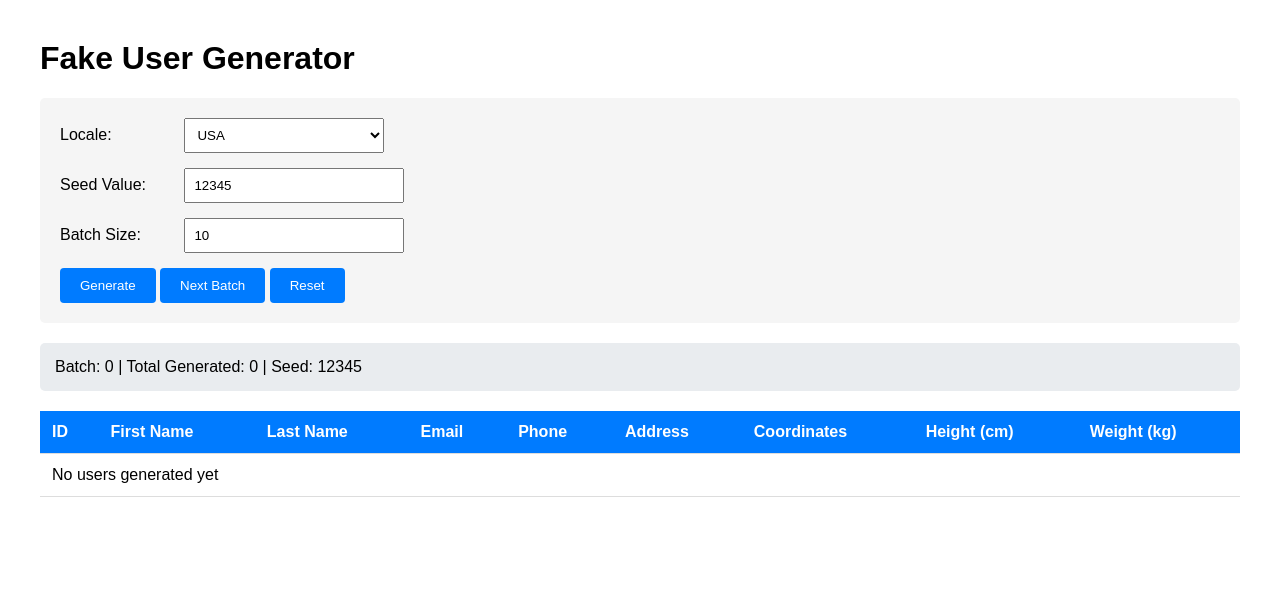
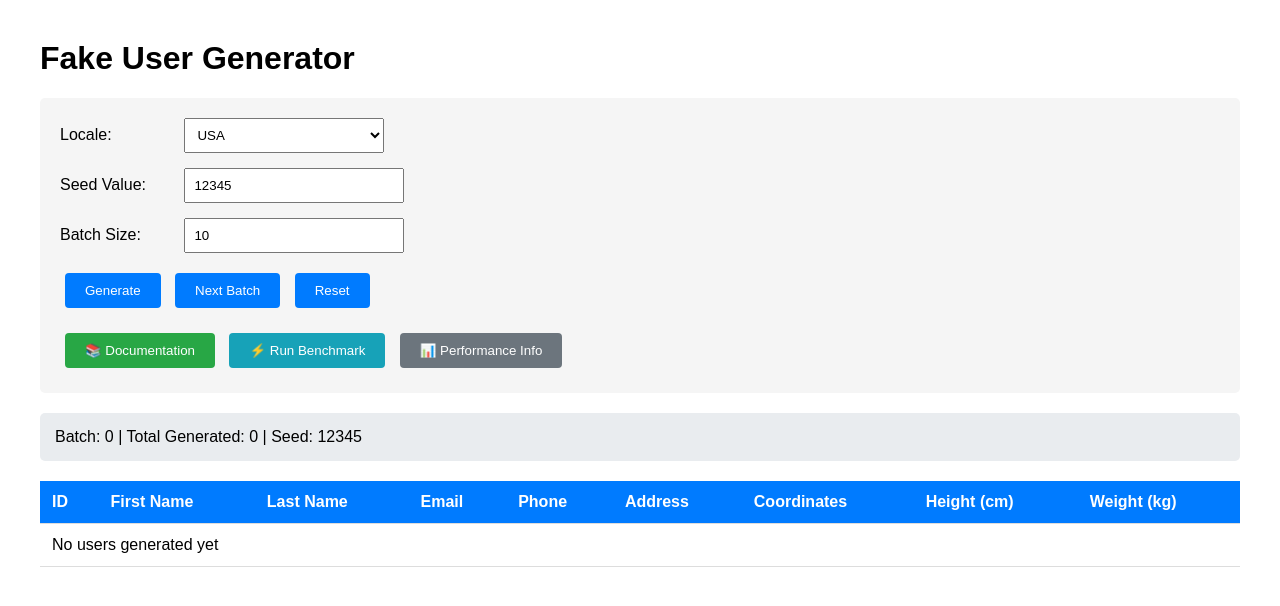
Before and after one commit to Khalodddd/data_engineering_tasks, a Flask app: page / in a window 1280 px wide. Shown: the top 606 px of the page. Run offline with Flask 3, Linux system fonts and the light colour scheme; some libraries are stand-ins or nearby versions.

Commit message:
app.py , index.html

```diff
--- a/task6/app.py
+++ b/task6/app.py
@@ -307,6 +307,126 @@ def generate_users():
     except Exception as e:
         return jsonify({'success': False, 'error': str(e)}), 400
 
+@app.route('/benchmark_test')
+def benchmark_test_page():
+    """HTML page for running benchmarks"""
+    return '''
+    <!DOCTYPE html>
+    <html>
+    <head>
+        <title>Benchmark Test - Fake User Generator</title>
+        <style>
+            body { font-family: Arial; margin: 40px; }
+            .container { max-width: 800px; margin: 0 auto; }
+            .controls { background: #f5f5f5; padding: 20px; border-radius: 5px; margin-bottom: 20px; }
+            button { padding: 10px 20px; background: #17a2b8; color: white; border: none; border-radius: 4px; cursor: pointer; margin: 5px; }
+            button:hover { background: #138496; }
+            .loading { color: #007bff; margin: 10px 0; }
+            .error { color: #dc3545; background: #f8d7da; padding: 10px; border-radius: 4px; margin: 10px 0; }
+            table { width: 100%; border-collapse: collapse; margin: 10px 0; }
+            th, td { padding: 10px; text-align: left; border-bottom: 1px solid #ddd; }
+            th { background: #007bff; color: white; }
+            .results { margin-top: 20px; }
+        </style>
+    </head>
+    <body>
+        <div class="container">
+            <h1>⚡ Benchmark Test</h1>
+            <p>Test the performance of your fake user generator across different batch sizes.</p>
+
+            <div class="controls">
+                <div style="margin-bottom: 15px;">
+                    <label>Locale: </label>
+                    <select id="locale">
+                        <option value="en_US">USA</option>
+                        <option value="de_DE">Germany</option>
+                    </select>
+                </div>
+
+                <div style="margin-bottom: 15px;">
+                    <label>Seed Value: </label>
+                    <input type="number" id="seed" value="12345">
+                </div>
+
+                <button onclick="runBenchmark()">Run Benchmark Test</button>
+                <button onclick="window.location.href='/'">Back to Main</button>
+                <button onclick="window.open('/docs', '_blank')">Documentation</button>
+            </div>
+
+            <div class="loading" id="loading" style="display:none;">Running benchmark tests... (This may take 15-20 seconds)</div>
+            <div class="error" id="error" style="display:none;"></div>
+
+            <div class="results" id="results"></div>
+        </div>
+
+        <script>
+            function runBenchmark() {
+                const loading = document.getElementById('loading');
+                const error = document.getElementById('error');
+                const results = document.getElementById('results');
+
+                loading.style.display = 'block';
+                error.style.display = 'none';
+                results.innerHTML = '';
+
+                fetch('/benchmark', {
+                    method: 'POST',
+                    headers: {'Content-Type': 'application/json'},
+                    body: JSON.stringify({
+                        locale: document.getElementById('locale').value,
+                        seed: parseInt(document.getElementById('seed').value)
+                    })
+                })
+                .then(response => response.json())
+                .then(data => {
+                    loading.style.display = 'none';
+
+                    if (data.success) {
+                        displayResults(data);
+                    } else {
+                        showError(data.error);
+                    }
+                })
+                .catch(err => {
+                    loading.style.display = 'none';
+                    showError('Error: ' + err.message);
+                });
+            }
+
+            function displayResults(data) {
+                let html = '<h2>Benchmark Results</h2>';
+
+                html += '<table><tr><th>Batch Size</th><th>Avg Time (ms)</th><th>Users/Second</th></tr>';
+
+                data.benchmark_results.forEach(result => {
+                    html += `<tr>
+                        <td>${result.batch_size}</td>
+                        <td>${result.avg_time_ms}</td>
+                        <td><strong>${result.users_per_second}</strong></td>
+                    </tr>`;
+                });
+
+                html += '</table>';
+
+                html += `<h3>Summary</h3>
+                        <p><strong>Overall Performance:</strong> ${data.summary.overall_users_per_second} users/second</p>
+                        <p><strong>Fastest Batch Size:</strong> ${data.summary.fastest_batch_size} users</p>
+                        <p><strong>Slowest Batch Size:</strong> ${data.summary.slowest_batch_size} users</p>
+                        <p><strong>Total Users Tested:</strong> ${data.summary.total_tested}</p>
+                        <p><strong>Total Time:</strong> ${data.summary.total_time_ms} ms</p>`;
+
+                document.getElementById('results').innerHTML = html;
+            }
+
+            function showError(message) {
+                document.getElementById('error').textContent = 'Error: ' + message;
+                document.getElementById('error').style.display = 'block';
+            }
+        </script>
+    </body>
+    </html>
+    '''
+
 @app.route('/benchmark', methods=['POST'])
 def run_benchmark():
     """Run comprehensive benchmark tests"""
@@ -355,6 +475,14 @@ def run_benchmark():
         # Calculate overall performance
         overall_users_per_second = (total_users / total_time * 1000) if total_time > 0 else 0
 
+        # Find fastest and slowest
+        if results:
+            fastest = max(results, key=lambda x: x['users_per_second'])
+            slowest = min(results, key=lambda x: x['users_per_second'])
+        else:
+            fastest = {'batch_size': 0, 'users_per_second': 0}
+            slowest = {'batch_size': 0, 'users_per_second': 0}
+
         return jsonify({
             'success': True,
             'benchmark_results': results,
@@ -362,8 +490,8 @@ def run_benchmark():
                 'total_tested': total_users,
                 'total_time_ms': round(total_time, 2),
                 'overall_users_per_second': round(overall_users_per_second, 2),
-                'fastest_batch_size': max(results, key=lambda x: x['users_per_second'])['batch_size'],
-                'slowest_batch_size': min(results, key=lambda x: x['users_per_second'])['batch_size']
+                'fastest_batch_size': fastest['batch_size'],
+                'slowest_batch_size': slowest['batch_size']
             },
             'test_parameters': {
                 'locale': locale,
@@ -511,7 +639,7 @@ def documentation():
         <h2>🔗 Links</h2>
         <ul>
             <li><a href="/">Main Application</a></li>
-            <li><a href="/benchmark">Run Benchmark</a></li>
+            <li><a href="/benchmark_test">Run Benchmark</a></li>
             <li><a href="https://github.com/Khalodddd/data_engineering_tasks">GitHub Repository</a></li>
         </ul>
 
--- a/task6/templates/index.html
+++ b/task6/templates/index.html
@@ -9,7 +9,7 @@
         .control-group { margin-bottom: 15px; }
         label { display: inline-block; width: 120px; }
         select, input { padding: 8px; width: 200px; }
-        button { padding: 10px 20px; background: #007bff; color: white; border: none; border-radius: 4px; cursor: pointer; }
+        button { padding: 10px 20px; background: #007bff; color: white; border: none; border-radius: 4px; cursor: pointer; margin: 5px; }
         button:hover { background: #0056b3; }
         .stats { margin: 20px 0; padding: 15px; background: #e9ecef; border-radius: 5px; }
         table { width: 100%; border-collapse: collapse; margin-top: 20px; }
@@ -18,6 +18,8 @@
         tr:hover { background: #f5f5f5; }
         .loading { display: none; color: #007bff; margin: 20px 0; }
         .error { color: #dc3545; background: #f8d7da; padding: 10px; border-radius: 4px; margin: 10px 0; display: none; }
+        .nav-buttons { margin-top: 15px; }
+        .nav-buttons a { text-decoration: none; }
     </style>
 </head>
 <body>
@@ -43,9 +45,21 @@
                 <input type="number" id="batchSize" value="10" min="1" max="100">
             </div>
 
+            <!-- Main Action Buttons -->
             <button onclick="generate()">Generate</button>
             <button onclick="nextBatch()">Next Batch</button>
             <button onclick="resetGenerator()">Reset</button>
+
+            <!-- Navigation Buttons -->
+            <div class="nav-buttons">
+                <a href="/docs" target="_blank">
+                    <button style="background:#28a745;">📚 Documentation</button>
+                </a>
+                <a href="/benchmark_test" target="_blank">
+                    <button style="background:#17a2b8;">⚡ Run Benchmark</button>
+                </a>
+                <button style="background:#6c757d;" onclick="showPerformanceInfo()">📊 Performance Info</button>
+            </div>
         </div>
 
         <div class="stats">
@@ -80,13 +94,13 @@
     <script>
         let currentBatchIndex = 0;
         let currentSeed = 12345;
-        let currentLocale = 'en_US';  // Changed from 'USA' to 'en_US'
+        let currentLocale = 'en_US';
         let currentBatchSize = 10;
 
         function generate() {
             currentBatchIndex = 0;
             currentSeed = parseInt(document.getElementById('seed').value);
-            currentLocale = document.getElementById('locale').value;  // Now gets 'en_US' or 'de_DE'
+            currentLocale = document.getElementById('locale').value;
             currentBatchSize = parseInt(document.getElementById('batchSize').value);
 
             fetchUsers();
@@ -100,7 +114,7 @@
         function resetGenerator() {
             currentBatchIndex = 0;
             currentSeed = 12345;
-            currentLocale = 'en_US';  // Changed from 'USA' to 'en_US'
+            currentLocale = 'en_US';
             currentBatchSize = 10;
 
             document.getElementById('seed').value = currentSeed;
@@ -137,6 +151,8 @@
                 if (data.success) {
                     displayUsers(data.users);
                     updateStats(data);
+                    // Show performance info in console
+                    console.log('Performance:', data.performance);
                 } else {
                     showError(data.error);
                 }
@@ -186,6 +202,15 @@
             errorContainer.style.display = 'block';
         }
 
+        function showPerformanceInfo() {
+            alert('Performance metrics are automatically calculated with each generation.\n\n' +
+                  'Check your browser console (F12 → Console) to see detailed performance data including:\n' +
+                  '• Generation time (milliseconds)\n' +
+                  '• Users per second\n' +
+                  '• Batch size\n\n' +
+                  'For comprehensive benchmark tests, click the "⚡ Run Benchmark" button.');
+        }
+
         // Initialize
         resetGenerator();
     </script>
```
